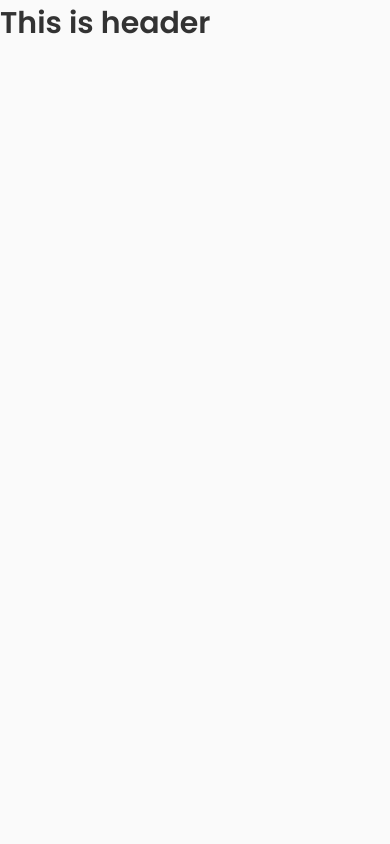
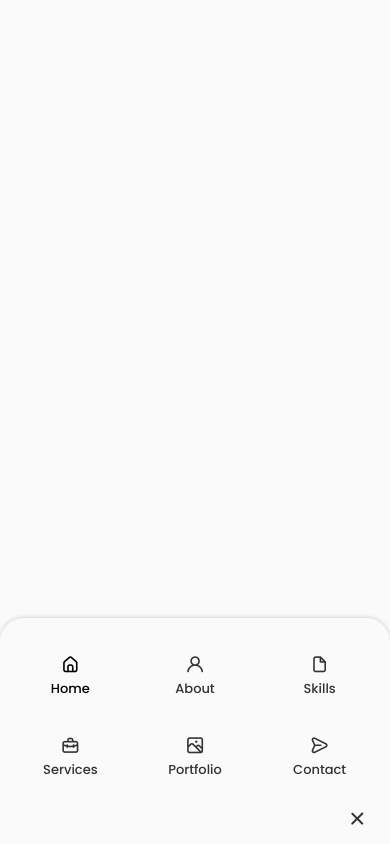
Before and after one commit to rakibul03/portfolio, a React (Create React App) app: page / in a window 390 px wide. Built offline with nearby package versions, Linux system fonts and the light colour scheme.

Commit message:
Complete nav bar with responsive

```diff
--- a/package.json
+++ b/package.json
@@ -3,11 +3,9 @@
   "version": "0.1.0",
   "private": true,
   "dependencies": {
-    "@iconscout/unicons": "^4.0.1",
     "@testing-library/jest-dom": "^5.16.5",
     "@testing-library/react": "^13.4.0",
     "@testing-library/user-event": "^13.5.0",
-    "boxicons": "^2.1.4",
     "react": "^18.2.0",
     "react-dom": "^18.2.0",
     "react-scripts": "5.0.1",
--- a/public/index.html
+++ b/public/index.html
@@ -11,7 +11,14 @@
     />
     <link rel="apple-touch-icon" href="%PUBLIC_URL%/logo192.png" />
 
-    <link rel="stylesheet" href="boxicons.min.css" />
+    <link
+      href="https://unpkg.com/boxicons@2.1.4/css/boxicons.min.css"
+      rel="stylesheet"
+    />
+    <link
+      rel="stylesheet"
+      href="https://unicons.iconscout.com/release/v4.0.0/css/line.css"
+    />
 
     <link rel="manifest" href="%PUBLIC_URL%/manifest.json" />
 
--- a/src/components/Header/Header.css
+++ b/src/components/Header/Header.css
@@ -0,0 +1,103 @@
+.header {
+  width: 100%;
+  position: fixed;
+  top: 0;
+  left: 0;
+  z-index: var(--z-fixed);
+  background-color: var(--body-color);
+}
+
+.nav {
+  height: calc(var(--header-height) + 1.5rem);
+  display: flex;
+  justify-content: space-between;
+  align-items: center;
+  column-gap: 1rem;
+}
+
+.nav__logo,
+.nav__toggle {
+  color: var(--title-color);
+  font-weight: var(--fon-medium);
+}
+
+.nav__list {
+  display: flex;
+  column-gap: 2rem;
+}
+
+.nav__link {
+  display: flex;
+  flex-direction: column;
+  align-items: center;
+  font-size: var(--small-font-size);
+  color: var(--title-color);
+  font-weight: var(--font-medium);
+  transition: 0.3s;
+}
+
+.nav__icon,
+.nav__close,
+.nav__toggle {
+  display: none;
+}
+
+/* Active link */
+.active-link,
+.nav__link:hover {
+  color: var(--title-color-dark);
+}
+
+/* BREAKPOINTS */
+/* For medium devices */
+@media screen and (max-width: 768px) {
+  .header {
+    top: initial;
+    bottom: 0;
+  }
+
+  .nav {
+    height: var(--header-height);
+  }
+
+  .nav__menu {
+    position: fixed;
+    bottom: 0;
+    left: 0;
+    width: 100%;
+    background-color: var(--body-color);
+    padding: 2rem 1.5rem 4rem;
+    box-shadow: 0 -1px 4px rgba(0, 0, 0, 0.15);
+    border-radius: 1.5rem 1.5rem 0 0;
+    transition: 0.3s;
+  }
+
+  .nav__list {
+    display: grid;
+    grid-template-columns: repeat(3, 1fr);
+    gap: 2rem;
+  }
+
+  .nav__icon {
+    font-size: 1.2rem;
+  }
+
+  .nav__close {
+    position: absolute;
+    right: 1.3rem;
+    bottom: 0.5rem;
+    font-size: 1.5rem;
+    cursor: pointer;
+    color: var(--title-color);
+  }
+
+  .nav__close:hover {
+    color: var(--title-color-dark);
+  }
+
+  .nav__icon,
+  .nav__close,
+  .nav__toggle {
+    display: block;
+  }
+}
--- a/src/components/Header/Header.jsx
+++ b/src/components/Header/Header.jsx
@@ -1,10 +1,62 @@
 import React from "react";
+import "./Header.css";
 
 const header = () => {
   return (
-    <div>
-      <h1>This is header</h1>
-    </div>
+    <header className="header">
+      <nav className="nav container">
+        <a href="index.html" className="nav__logo">
+          Rakibul
+        </a>
+
+        <div className="nav__menu">
+          <ul className="nav__list grid">
+            <li className="nav__item">
+              <a href="#home" className="nav__link active-link">
+                <i className="uil uil-estate nav__icon"></i> Home
+              </a>
+            </li>
+
+            <li className="nav__item">
+              <a href="#about" className="nav__link">
+                <i className="uil uil-user nav__icon"></i> About
+              </a>
+            </li>
+
+            <li className="nav__item">
+              <a href="#skilld" className="nav__link">
+                <i className="uil uil-file nav__icon"></i> Skills
+              </a>
+            </li>
+
+            <li className="nav__item">
+              <a href="#services" className="nav__link">
+                <i className="uil uil-briefcase-alt nav__icon"></i>
+                Services
+              </a>
+            </li>
+
+            <li className="nav__item">
+              <a href="#portfolio" className="nav__link">
+                <i className="uil uil-scenery nav__icon"></i> Portfolio
+              </a>
+            </li>
+
+            <li className="nav__item">
+              <a href="#contact" className="nav__link">
+                <i className="uil uil-message nav__icon"></i> Contact
+              </a>
+            </li>
+          </ul>
+
+          <i className="uil uil-times nav__close"></i>
+        </div>
+
+        <div className="nav__toggle">
+          <i className="uil uil-apps"></i>
+        </div>
+      </nav>
+    </header>
   );
 };
 
```
Also changed, not shown: 1 other file (tests, documents, lock files or other folders).
